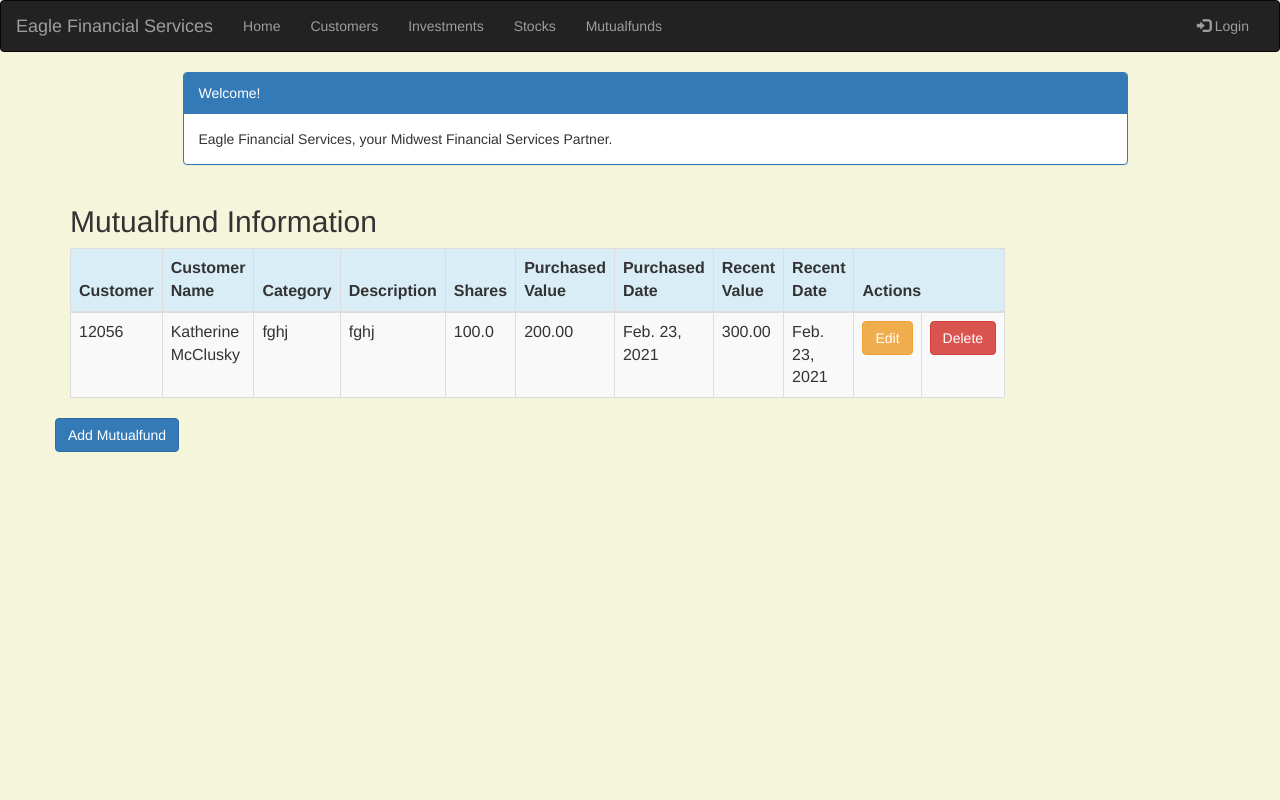
After one commit to wardaruhi/efsd2p2, a Django app: page /mutualfund/ in a window 1280 px wide. The commit adds this page. Run offline with Django 3.2, Linux system fonts and the light colour scheme; data comes from the database, SQL or seed files in the repository; both versions use the stored data as it was after the commit; some libraries are stand-ins or nearby versions.

Commit message:
Created Mutualfunds

```diff
--- a/portfolio/models.py
+++ b/portfolio/models.py
@@ -86,3 +86,23 @@ class Stock(models.Model):
 
     def results_by_stock(self):
         return self.current_stock_value() - self.initial_stock_value()
+
+class Mutualfund(models.Model):
+    customer = models.ForeignKey(Customer, related_name='mutualfunds', on_delete=models.DO_NOTHING)
+    category = models.CharField(max_length=50)
+    description = models.CharField(max_length=200)
+    shares = models.DecimalField(max_digits=10, decimal_places=1)
+    purchased_value = models.DecimalField(max_digits=10, decimal_places=2)
+    purchased_date = models.DateField(default=timezone.now)
+    recent_value = models.DecimalField(max_digits=10, decimal_places=2)
+    recent_date = models.DateField(default=timezone.now, blank=True, null=True)
+
+    def created(self):
+        self.recent_date = timezone.now()
+        self.save()
+
+    def __str__(self):
+        return str(self.customer)
+
+    def results_by_mutualfund(self):
+        return self.recent_value - self.purchased_value
--- a/portfolio/templates/portfolio/base.html
+++ b/portfolio/templates/portfolio/base.html
@@ -72,6 +72,7 @@
                 <li><a href="{% url 'portfolio:customer_list' %}">Customers</a></li>
                <li><a href="{% url 'portfolio:investment_list' %}">Investments</a></li>
                 <li><a href="{% url 'portfolio:stock_list' %}">Stocks</a></li>
+                <li><a href="{% url 'portfolio:mutualfund_list' %}">Mutualfunds</a></li>
 
             </ul>
             <ul class="nav navbar-nav navbar-right">
@@ -139,10 +140,22 @@
                             </div>
                         </div>
 
+<div class="col-md-3">
+                            <div class="thumbnail">
+                                <img src="{% static "images/mutualfunds.jpg" %}" alt="mutualfunds"/>
+                                <div class="caption">
+                                    <h2>Mutualfund </h2>
+                                    <p>Our team also provides advises for Mutualfund investments.</p>
+                                    <p><a class="btn btn-default" href="{% url 'portfolio:mutualfund_list' %}" role="button">View
+                                        details &raquo;</a></p>
+                                </div>
+                            </div>
+                        </div>
                     </div>
                 </div>
             {% endblock %}
         </div>
     </div>
+</div>
 </body>
 </html>
--- /dev/null
+++ b/portfolio/templates/portfolio/mutualfund_list.html
@@ -0,0 +1,77 @@
+{% extends 'portfolio/base.html' %}
+{% block content %}
+
+    <html>
+    <head>
+        <meta charset="UTF-8">
+        <title>Eagle Financial</title>
+        <link rel="stylesheet" href="https://maxcdn.bootstrapcdn.com/bootstrap/3.3.4/css/bootstrap.min.css">
+
+    </head>
+    <body>
+    <style>
+        body {
+            background-color: beige;
+        }
+    </style>
+    <div class="container">
+        <div class="row">
+            <div class="col-md-10 col-md-offset-1">
+                <div class="panel panel-primary">
+                    <div class="panel-heading">Welcome!</div>
+                    <div class="panel-body">
+                        Eagle Financial Services, your Midwest Financial Services Partner.
+                    </div>
+                </div>
+            </div>
+        </div>
+    </div>
+    <div class="row">
+        <h2 style="padding-left: 15Px">Mutualfund Information</h2>
+    </div>
+    <div>
+        <table class="table table-striped table-bordered table-hover">
+            <thead>
+            <tr class="bg-info">
+                <th>Customer</th>
+                <th>Customer Name</th>
+                <th>Category</th>
+                <th>Description</th>
+                <th>Shares</th>
+                <th>Purchased Value</th>
+                <th>Purchased Date</th>
+                <th>Recent Value</th>
+                <th>Recent Date</th>
+                <th colspan="3">Actions</th>
+            </tr>
+            </thead>
+            <tbody>
+            {% for mutualfund in mutualfunds %}
+                <tr>
+                    <td>{{ mutualfund.customer }}</td>
+                    <td>{{ mutualfund.customer.name}}</td>
+                    <td>{{ mutualfund.category }}</td>
+                    <td>{{ mutualfund.description }}</td>
+                    <td>{{ mutualfund.shares }}</td>
+                    <td>{{ mutualfund.purchased_value }}</td>
+                    <td>{{ mutualfund.purchased_date }}</td>
+                    <td>{{ mutualfund.recent_value }}</td>
+                    <td>{{ mutualfund.recent_date }}</td>
+                    <td><a href="{% url 'portfolio:mutualfund_edit' pk=mutualfund.pk %}"
+                           class="btn btn-warning">Edit</a></td>
+                    <td><a href="{% url 'portfolio:mutualfund_delete' pk=mutualfund.pk %}"
+                           onclick="return confirm('Are you sure you want to delete?')"
+                           class="btn btn-danger">Delete</a>
+                    </td>
+                </tr>
+            {% endfor %}
+            </tbody>
+        </table>
+     <div class="row">
+            <a href="{% url 'portfolio:mutualfund_new' %}" class="row"><span
+                    class="btn btn-primary">Add Mutualfund</span></a>
+        </div>
+    </div>
+    </body>
+    </html>
+{% endblock %}
--- a/portfolio/urls.py
+++ b/portfolio/urls.py
@@ -18,6 +18,10 @@ urlpatterns = [
     path('investment/create/', views.investment_new, name='investment_new'),
     path('investment/<int:pk>/edit/', views.investment_edit, name='investment_edit'),
     path('investment/<int:pk>/delete/', views.investment_delete, name='investment_delete'),
+    url(r'^mutualfund/$', views.mutualfund_list, name='mutualfund_list'),
+    url(r'^mutualfund/(?P<pk>\d+)/delete/$', views.mutualfund_delete, name='mutualfund_delete'),
+    url(r'^mutualfund/(?P<pk>\d+)/edit/$', views.mutualfund_edit, name='mutualfund_edit'),
+    url(r'^mutualfund/create/$', views.mutualfund_new, name='mutualfund_new'),
     path('customer/<int:pk>/portfolio/', views.portfolio, name='portfolio'),
     url(r'^customers_json/', views.CustomerList.as_view()),
 ]
--- a/portfolio/views.py
+++ b/portfolio/views.py
@@ -184,3 +184,51 @@ class CustomerList(APIView):
         customers_json = Customer.objects.all()
         serializer = CustomerSerializer(customers_json, many=True)
         return Response(serializer.data)
+
+#Mutualfund added
+
+def mutualfund_list(request):
+    mutualfunds = Mutualfund.objects.filter( purchased_date__lte=timezone.now())
+    return render(request, 'portfolio/mutualfund_list.html' , {'mutualfunds': mutualfunds})
+
+
+@ login_required
+def mutualfund_new(request):
+    if request.method == "POST" :
+        form = MutualfundForm(request.POST)
+        if form.is_valid():
+            mutualfund = form.save(commit=False)
+            mutualfund.created_date = timezone.now()
+            mutualfund.save()
+            mutualfunds = Mutualfund.objects.filter( purchased_date__lte=timezone.now())
+            return render(request, 'portfolio/mutualfund_list.html', {'mutualfunds': mutualfunds})
+    else :
+        form = MutualfundForm()
+        # print("Else")
+        return render(request, 'portfolio/mutualfund_new.html', { 'form': form})
+
+
+@ login_required
+def mutualfund_edit(request, pk):
+    mutualfund = get_object_or_404(Mutualfund, pk=pk)
+    if request.method == "POST":
+        form = MutualfundForm(request.POST, instance=mutualfund)
+        if form.is_valid():
+            mutualfund = form.save()
+            # investment.customer = investment.id
+            mutualfund.updated_date = timezone.now()
+            mutualfund.save()
+            mutualfunds = Mutualfund.objects.filter(purchased_date__lte=timezone.now())
+            return render(request, 'portfolio/mutualfund_list.html', {'mutualfunds': mutualfunds})
+    else:
+        # print("else")
+        form = MutualfundForm(instance=mutualfund)
+        return render(request, 'portfolio/mutualfund_edit.html', {'form': form})
+
+
+@ login_required
+def mutualfund_delete(request, pk):
+    mutualfund = get_object_or_404(Mutualfund, pk =pk)
+    mutualfund.delete()
+    mutualfunds = Mutualfund.objects.filter( purchased_date__lte=timezone.now())
+    return render(request, 'portfolio/mutualfund_list.html', { 'mutualfunds': mutualfunds})
```
Also changed, not shown: portfolio/admin.py (+7 -1 lines), portfolio/forms.py (+6 -1 lines), portfolio/templates/portfolio/home.html (+12 -2 lines), portfolio/templates/portfolio/mutualfund_delete.html (added, +13 -0 lines), portfolio/templates/portfolio/mutualfund_edit.html (added, +9 -0 lines), portfolio/templates/portfolio/mutualfund_new.html (added, +9 -0 lines), db.sqlite3, portfolio/migrations/0004_mutualfund.py (added), portfolio/static/images/mutualfunds.jpg (added).
